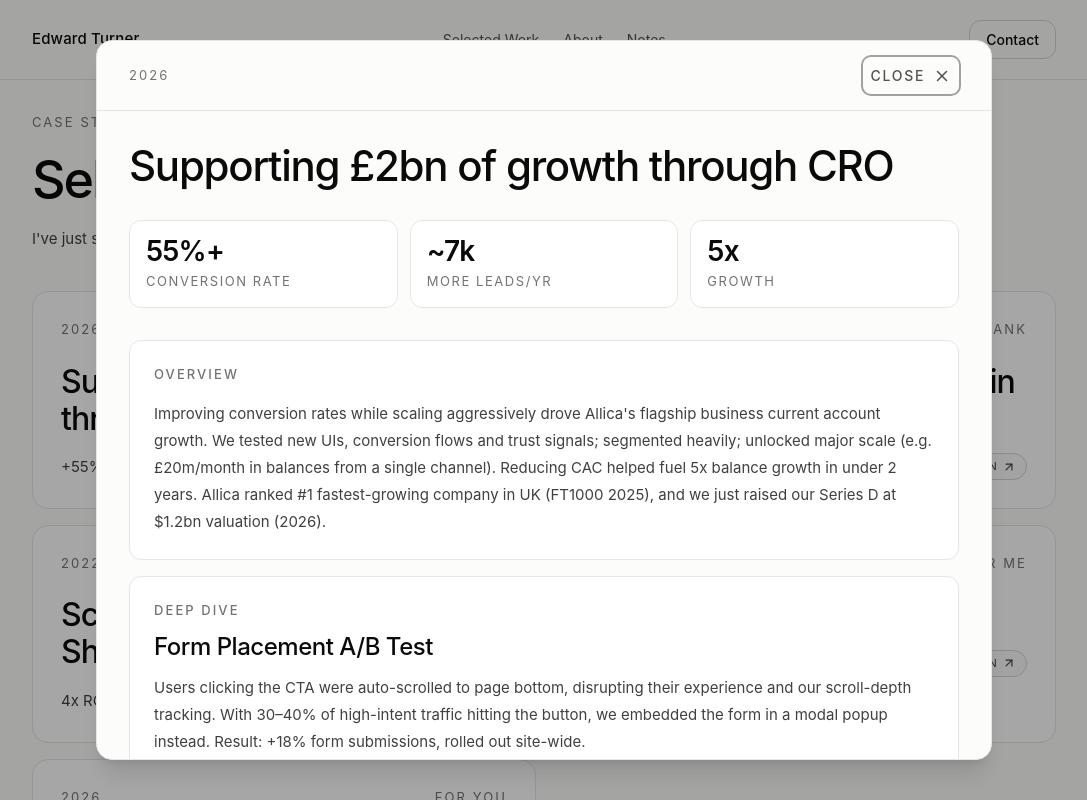
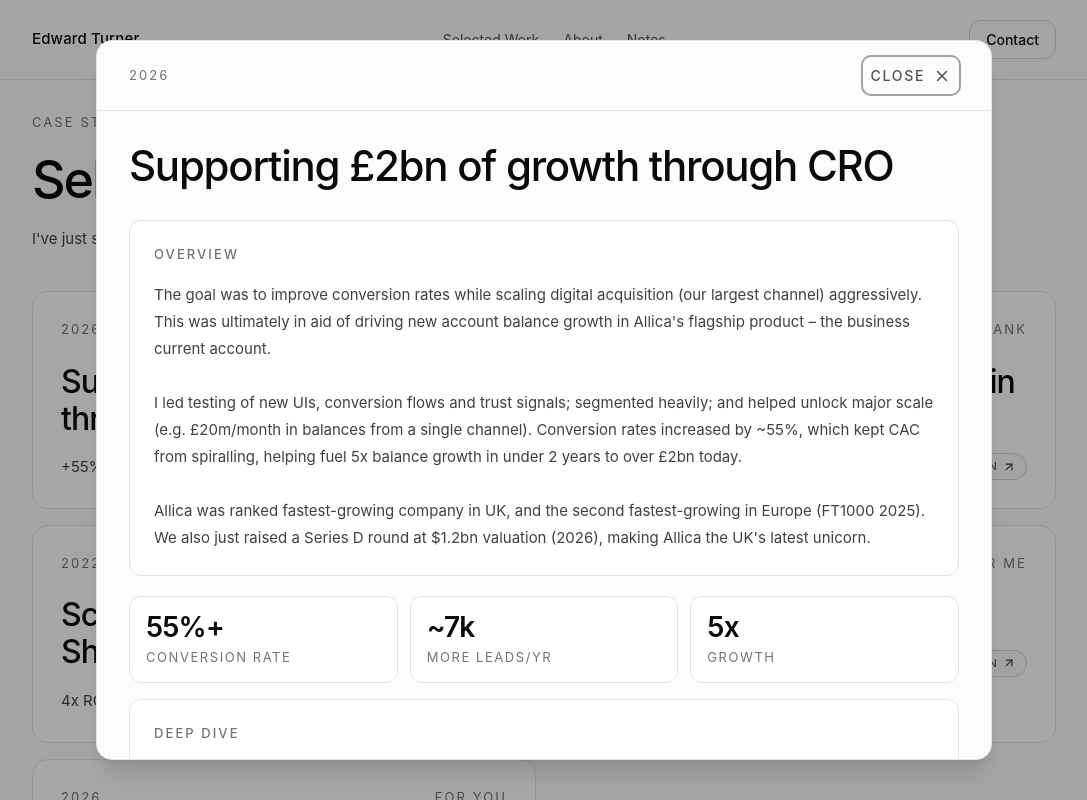
Before and after one commit to edturnuh/edturnuh.github.io, a React (Vite) app: page / in a window 1280 px wide. Both pictures are taken after a click on the button 380 px from the left and 1011 px from the top of the page. Shown: the part 611-1411 px from the top of the page, without its empty margins (96-1183 px from the left). Built offline with nearby package versions, Linux system fonts and the light colour scheme.

Commit message:
new UI v5

```diff
--- a/src/app/components/FeaturedProjects.tsx
+++ b/src/app/components/FeaturedProjects.tsx
@@ -32,7 +32,11 @@ const projects: Project[] = [
       { label: 'Growth', value: '5x' },
     ],
     tags: ['Analytics', 'CRO', 'XFN Leadership'],
-    detailedDescription: `Improving conversion rates while scaling aggressively drove Allica's flagship business current account growth. We tested new UIs, conversion flows and trust signals; segmented heavily; unlocked major scale (e.g. £20m/month in balances from a single channel). Reducing CAC helped fuel 5x balance growth in under 2 years. Allica ranked #1 fastest-growing company in UK (FT1000 2025), and we just raised our Series D at $1.2bn valuation (2026).`,
+    detailedDescription: `The goal was to improve conversion rates while scaling digital acquisition (our largest channel) aggressively. This was ultimately in aid of driving new account balance growth in Allica's flagship product – the business current account.
+
+    I led testing of new UIs, conversion flows and trust signals; segmented heavily; and helped unlock major scale (e.g. £20m/month in balances from a single channel). Conversion rates increased by ~55%, which kept CAC from spiralling, helping fuel 5x balance growth in under 2 years to over £2bn today.
+
+    Allica was ranked fastest-growing company in UK, and the second fastest-growing in Europe (FT1000 2025). We also just raised a Series D round at $1.2bn valuation (2026), making Allica the UK's latest unicorn.`,
     deepDive: {
       title: 'Form Placement A/B Test',
       description: `Users clicking the CTA were auto-scrolled to page bottom, disrupting their experience and our scroll-depth tracking. With 30–40% of high-intent traffic hitting the button, we embedded the form in a modal popup instead. Result: +18% form submissions, rolled out site-wide.`,
@@ -52,18 +56,18 @@ const projects: Project[] = [
       { label: 'WCAG issues', value: '-90%' },
     ],
     tags: ['Brand', 'CRO', 'Ops', 'WCAG', 'SEO'],
-    detailedDescription: `The goal was to integrate a new visual brand identity into our 400-page site. We took the opportunity to hit 6 additional objectives:
+    detailedDescription: `The primary goal was to integrate a new visual brand identity into our 400-page site. We took the opportunity to hit 6 additional objectives:
 
-• Migrate to latest HubSpot CMS → Done.
-• Reshape commercial offering around flagship product → organic conversion rate up 37%; sustained increase in lead volume.
-• Accelerate updates/maintenance via automation → Ops now 10–20x faster.
-• Achieve full WCAG accessibility → Issues reduced from ~30 to ~3 per page.
-• Conduct full on-page technical SEO audit → Done.
-• Secure full compliance/legal approval → Done.
+• Migrate to latest HubSpot CMS → ✅
+• Reshape commercial offering around flagship product → organic conversion rate up 37%; sustained increase in lead volume 📈
+• Accelerate updates/maintenance via automation → Ops now 10–20x faster 🚀
+• Achieve full WCAG accessibility → Issues reduced from ~30 to ~3 per page 💙
+• Conduct full on-page technical SEO audit → ✅
+• Secure full compliance/legal approval → ✅
 
 The strategy to launch in only 4 months revolved around a technical hack. We would prioritize rebuilding 21 high-traffic pages (accounting for ~80% site visits) and apply a 'transition theme' to all other pages (approx ~380) as a short-term fix. This theme would make them instantly look like the new brand (details below).
 
-And why was speed so important? To avoid maintaining two websites; to avoid sapping the team's bandwidth in such a fast-paced setup; to enable return to a single site ASAP.
+Why was speed so important? To avoid maintaining two websites; to avoid sapping the team's bandwidth in such a fast-paced setup; to enable return to a single site ASAP.
 
 Smooth off-peak rollout on call with ~35 stakeholders/testers, each assigned bank-critical tests. All passed within 30-min launch window.`,
     deepDive: {
@@ -83,30 +87,32 @@ Smooth off-peak rollout on call with ~35 stakeholders/testers, each assigned ban
       { label: 'ROAS', value: '4x' },
 
     ],
-    tags: ['AI/ML', 'API Design', 'Product'],
-    detailedDescription: 'As founding marketer lead at TAUR Technologies, I scaled the e-commerce site from scratch for the world\'s first premium electric scooter brand. Achieving $100k/month worth of pre-orders during its peak – and $2m worth of pre-orders overall. I managed full-stack development, A/B testing, and a unique \'Virtual Showroom\' to help position TAUR as the industry\'s first mainstream desirable electric scooter. Also secured $600k+ via Kickstarter and was featured as \'Project of the Day\' twice.',
+    tags: ['E-commerce', 'CRO', 'SEO', 'User acquisition'],
+    detailedDescription: 'As founding marketer lead at TAUR Technologies, I scaled the e-commerce site from scratch for the world\'s first premium electric scooter brand. Achieving $100k/month worth of pre-orders during its peak – and $2m worth of pre-orders overall. I managed full-stack development, A/B testing (which is conjunction our ad agency drove 4x ROAS), and a unique \'Virtual Showroom\' feature to assist with D2C and help position TAUR as a premium product. Also secured $600k+ via Kickstarter and was featured as \'Project of the Day\' twice.',
   },
   {
     client: 'Building a portfolio with AI',
     subtitle: '2026',
     cardSupportingText: '10x faster dev',
     result: 'For Me',
-    description: 'Designed in Figma, built with Claude—shipped in hours instead of weeks.',
+    description: 'Designed in Figma, built with Codex—shipped in hours instead of weeks.',
     metrics: [
-      { label: 'Faster Dev', value: '10x' },
+      { label: 'Faster Dev', value: '100x' },
       { label: 'Day build', value: '2' },
 
 
     ],
-    tags: ['AI', 'Design Systems', 'Rapid Prototyping'],
-    detailedDescription: `I wanted a portfolio that showcased real work without spending weeks coding from scratch. Figma let me design pixel-perfect layouts with component variants, auto-layout, and a proper design system. Claude took those designs and generated production-ready React code with sticky scroll effects, modals, accessibility features, and responsive layouts. The result? A polished, performant site built in a fraction of the time traditional development would take—proof that AI can supercharge the entire design-to-code workflow.`,
+    tags: ['AI', 'Rapid Prototyping'],
+    detailedDescription: `I wanted a portfolio that showcased real work without spending weeks coding on some boilerplate template. Designed in ChatGPT and Figma, then built via Codex as a React + TypeScript + Vite site with Tailwind CSS and custom components. WCAG compliant. And hosted free on Github.
+
+    The result? A custom, performant site built in 2 days– the web development component of which took a tiny fraction. Development at that speed is mind-blowing. In my opinion, the output quality ended up higher because I felt so free to explore design, writing and development on the fly.`,
   },
   {
     client: 'Game of Tetris? 🕹️',
     subtitle: '2026',
     result: 'For you',
-    cardSupportingText: 'AI project made in 4m29s',
-    description: 'Designed and built an accessible browser Tetris with a polished in-case-study playable demo.',
+    cardSupportingText: 'AI project made in 4m:29s',
+    description: '',
     metrics: [
       { label: 'Board', value: '10×20' },
       { label: 'Pieces', value: '7' },
@@ -114,7 +120,7 @@ Smooth off-peak rollout on call with ~35 stakeholders/testers, each assigned ban
     ],
     tags: ['Frontend', 'Accessibility', 'Game Design', 'Interaction'],
     liveDemo: 'tetris',
-    detailedDescription: `I built a browser Tetris directly into the case study so people could play something immediately instead of just reading about it. It’s lightweight, responsive, keyboard-friendly, accessible, and intentionally simple enough to feel polished rather than gimmicky.`,
+    detailedDescription: `I don't know if this project was 100x or 1000x faster than coding by hand, but does it matter? I produced a lightweight, responsive, keyboard-friendly, accessible, browser-based Tetris in 4 minutes 29 seconds. I left it unpolished, and it's amazing!`,
   },
 ];
 
--- a/src/app/components/Hero.tsx
+++ b/src/app/components/Hero.tsx
@@ -15,7 +15,7 @@ export function Hero() {
           I run revenue-critical websites for high-growth companies
         </h1>
         <p className="body-copy max-w-3xl mt-6 text-neutral-700">
-          Currently website manager at Allica Bank. I oversee the acquisition platform for a $1.2bn+ fintech generating 10,000+ B2B leads anually – now the fastest growing firm in the UK (Financial Times, 2025).
+          Currently website manager at Allica Bank; I oversee the acquisition platform for a $1.2bn fintech generating 10,000+ B2B leads anually. Fastest growing firm in the UK (FT, 2025) and just raised a Series-D (2026).
         </p>
         <ul className="mt-4 space-y-1.5">
           {credibilityPoints.map((point) => (
--- a/src/app/components/ProjectModal.tsx
+++ b/src/app/components/ProjectModal.tsx
@@ -89,7 +89,7 @@ export function ProjectModal({ isOpen, onClose, project }: ProjectModalProps) {
             </div>
           )}
 
-          {project.liveDemo === 'tetris' ? (
+          {project.liveDemo === 'tetris' && (
             <section
               aria-labelledby="case-study-title"
               className="overflow-hidden rounded-xl border border-neutral-200 bg-white"
@@ -101,8 +101,19 @@ export function ProjectModal({ isOpen, onClose, project }: ProjectModalProps) {
                 <TetrisGame />
               </div>
             </section>
-          ) : (
-            <div className="mt-6 grid grid-cols-3 gap-2 md:mt-8 md:gap-3">
+          )}
+
+          <section className={`rounded-xl border border-neutral-200 bg-white p-5 md:p-6 ${project.liveDemo === 'tetris' ? 'mt-5 md:mt-8' : 'mt-6 md:mt-8'}`}>
+            <h3 className="font-mono text-[13px] uppercase tracking-[0.16em] text-neutral-500">
+              Overview
+            </h3>
+            <p className="mt-4 whitespace-pre-line text-[15px] leading-[1.8] text-neutral-700">
+              {project.detailedDescription}
+            </p>
+          </section>
+
+          {project.liveDemo !== 'tetris' && (
+            <div className="mt-4 grid grid-cols-3 gap-2 md:mt-5 md:gap-3">
               {project.metrics.map((metric) => (
                 <div key={metric.label} className="rounded-lg border border-neutral-200 bg-white px-3 py-3 md:rounded-xl md:p-4">
                   <div className="text-[24px] leading-none font-semibold tracking-[-0.03em] text-neutral-950 md:text-[28px]">
@@ -115,15 +126,6 @@ export function ProjectModal({ isOpen, onClose, project }: ProjectModalProps) {
               ))}
             </div>
           )}
-
-          <section className="mt-5 rounded-xl border border-neutral-200 bg-white p-5 md:mt-8 md:p-6">
-            <h3 className="font-mono text-[13px] uppercase tracking-[0.16em] text-neutral-500">
-              Overview
-            </h3>
-            <p className="mt-4 whitespace-pre-line text-[15px] leading-[1.8] text-neutral-700">
-              {project.detailedDescription}
-            </p>
-          </section>
 
           {project.deepDive && (
             <section className="mt-4 rounded-xl border border-neutral-200 bg-white p-5 md:p-6">
```
